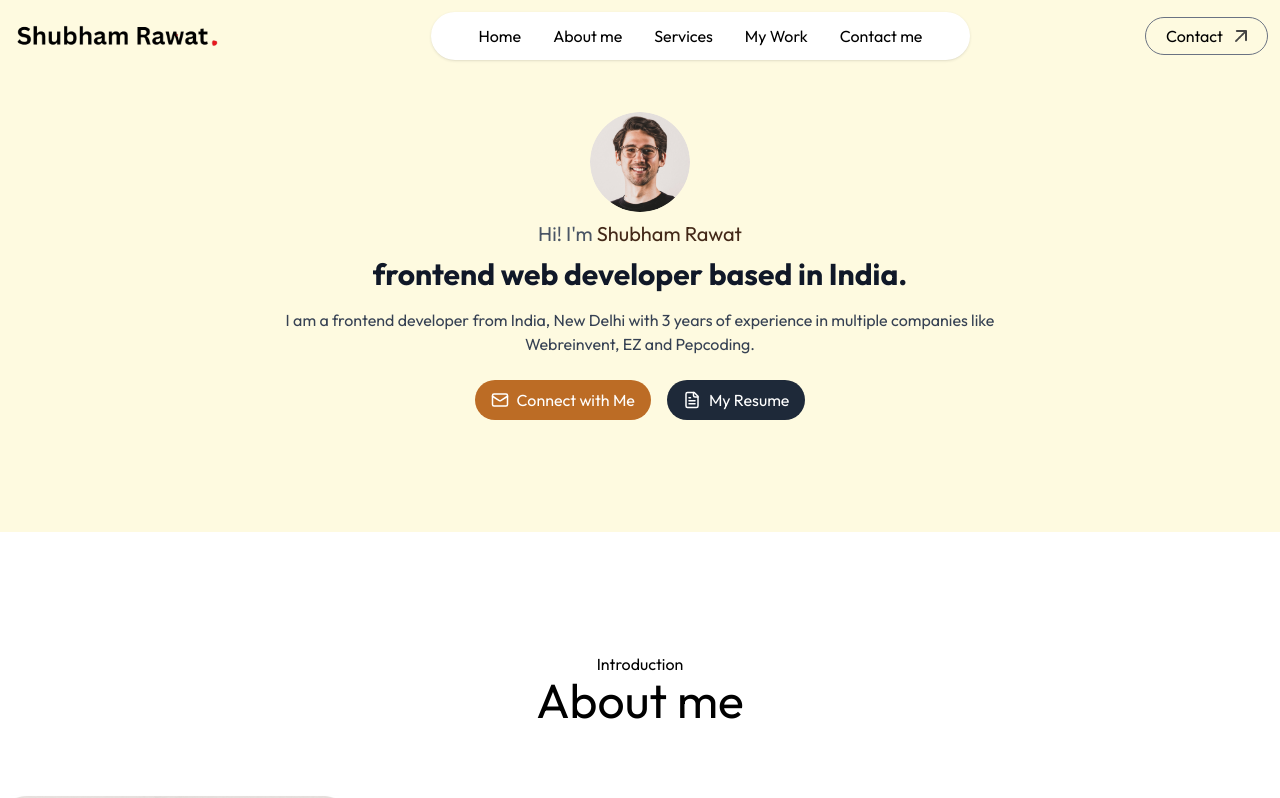
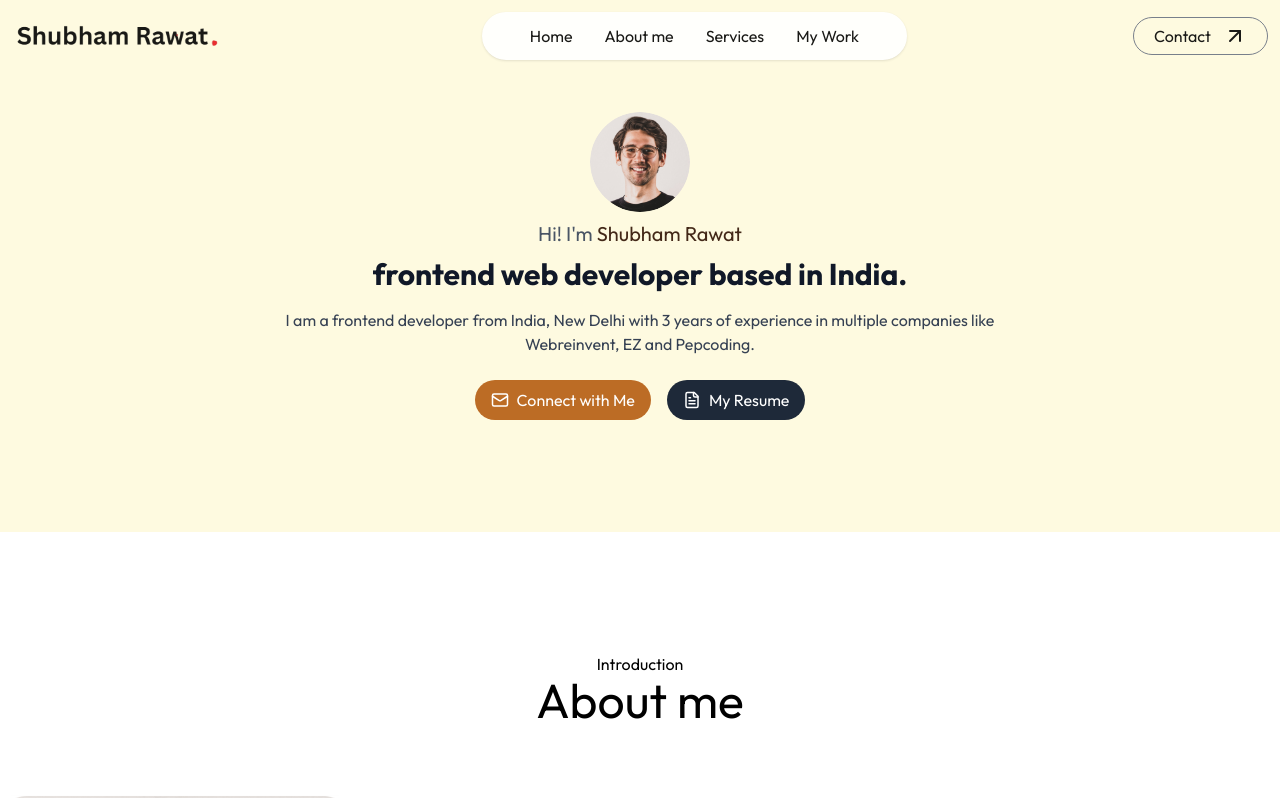
Before and after one commit to shubhamrawat0269/portfolio, a Next.js app: page / in a window 1280 px wide. Shown: the top 798 px of the page. Built offline with nearby package versions, Linux system fonts and the light colour scheme; a web font is replaced by a local one.

Commit message:
Improvement : Code changes in Navbar

```diff
--- a/app/components/organisms/Navbar.jsx
+++ b/app/components/organisms/Navbar.jsx
@@ -1,30 +1,34 @@
 "use client";
+import Image from "next/image";
 import { assets } from "@/assets/assets";
-import Image from "next/image";
-import React, { useEffect, useRef, useState } from "react";
 
+import { X, ArrowUpRight, Menu } from "lucide-react";
+import { useEffect, useRef, useState } from "react";
+import { motion } from "framer-motion";
 import menuItems from "@/app/shared/json/menu-items.json";
-import { CircleX, Moon } from "lucide-react";
 
 const Navbar = () => {
   const sideMenuRef = useRef();
   const [isScrolled, setScrolled] = useState(false);
 
   const openMenu = () =>
-    (sideMenuRef.current.style.transform = "translateX(-16rem)");
+    (sideMenuRef.current.style.transform = "translateX(-100%)");
   const closeMenu = () =>
-    (sideMenuRef.current.style.transform = "translateX(16rem)");
+    (sideMenuRef.current.style.transform = "translateX(100%)");
 
+  // Improvement : we should be cleaning scroll event listener in useEffect
   useEffect(() => {
-    window.addEventListener("scroll", () => {
-      if (scrollY > 50) setScrolled(true);
-      else setScrolled(false);
-    });
+    const handleScroll = () => setScrolled(window.scrollY > 50);
+
+    window.addEventListener("scroll", handleScroll);
+    return () => window.removeEventListener("scroll", handleScroll);
   });
 
   return (
-    <>
-      <div
+    <motion.div
+      initial={{ opacity: 0, y: -50 }}
+      animate={isScrolled ? { opacity: 1, y: 0 } : { opacity: 0.9, y: 0 }}
+      transition={{ duration: 0.3, ease: "easeOut" }}
       className={`w-full fixed z-50 ${
         isScrolled ? "bg-white bg-opacity-50 backdrop-blur-lg shadow-sm" : ""
       }`}
@@ -51,40 +55,38 @@ const Navbar = () => {
           })}
         </ul>
         <div className="flex items-center gap-3">
-            {/* <button>
-              <Moon size={24} />
-            </button> */}
           <a
             href="#contact"
             className="hidden lg:flex items-center gap-3 px-5 py-1.5 border border-gray-500 rounded-full ml-5"
           >
             Contact
-              <Image src={assets.arrow_icon} className="w-3" alt="" />
+            <ArrowUpRight />
           </a>
           <button className="block md:hidden ml-3" onClick={openMenu}>
-              <Image src={assets.menu_black} alt="" className="w-4" />
+            <Menu />
           </button>
         </div>
       </nav>
       {/* menu items mobile  */}
       <ul
         ref={sideMenuRef}
-          className="flex md:hidden flex-col gap-4 py-20 px-10 fixed -right-64 top-0 bottom-0 w-64 z-50  h-screen bg-rose-50 transition duration-500"
+        className="flex md:hidden flex-col gap-4 py-20 px-10 fixed top-0 bottom-0 -right-full w-full z-50  h-screen bg-[#bc6c25] transition duration-500"
       >
         <div className="absolute right-6 top-6" onClick={closeMenu}>
-            <CircleX size={24} />
+          <X size={24} color="white" />
         </div>
 
         {menuItems.data.map((item, index) => {
           return (
             <li onClick={closeMenu} key={index}>
-                <a href={item.href}>{item.title}</a>
+              <a href={item.href} className="text-[#fefae0] text-xl">
+                {item.title}
+              </a>
             </li>
           );
         })}
       </ul>
-      </div>
-    </>
+    </motion.div>
   );
 };
 
--- a/app/shared/json/menu-items.json
+++ b/app/shared/json/menu-items.json
@@ -15,10 +15,6 @@
     {
       "title": "My Work",
       "href": "#work"
-    },
-    {
-      "title": "Contact me",
-      "href": "#contact"
     }
   ]
 }
```
Lines whose indentation alone changed are shown as unchanged.
